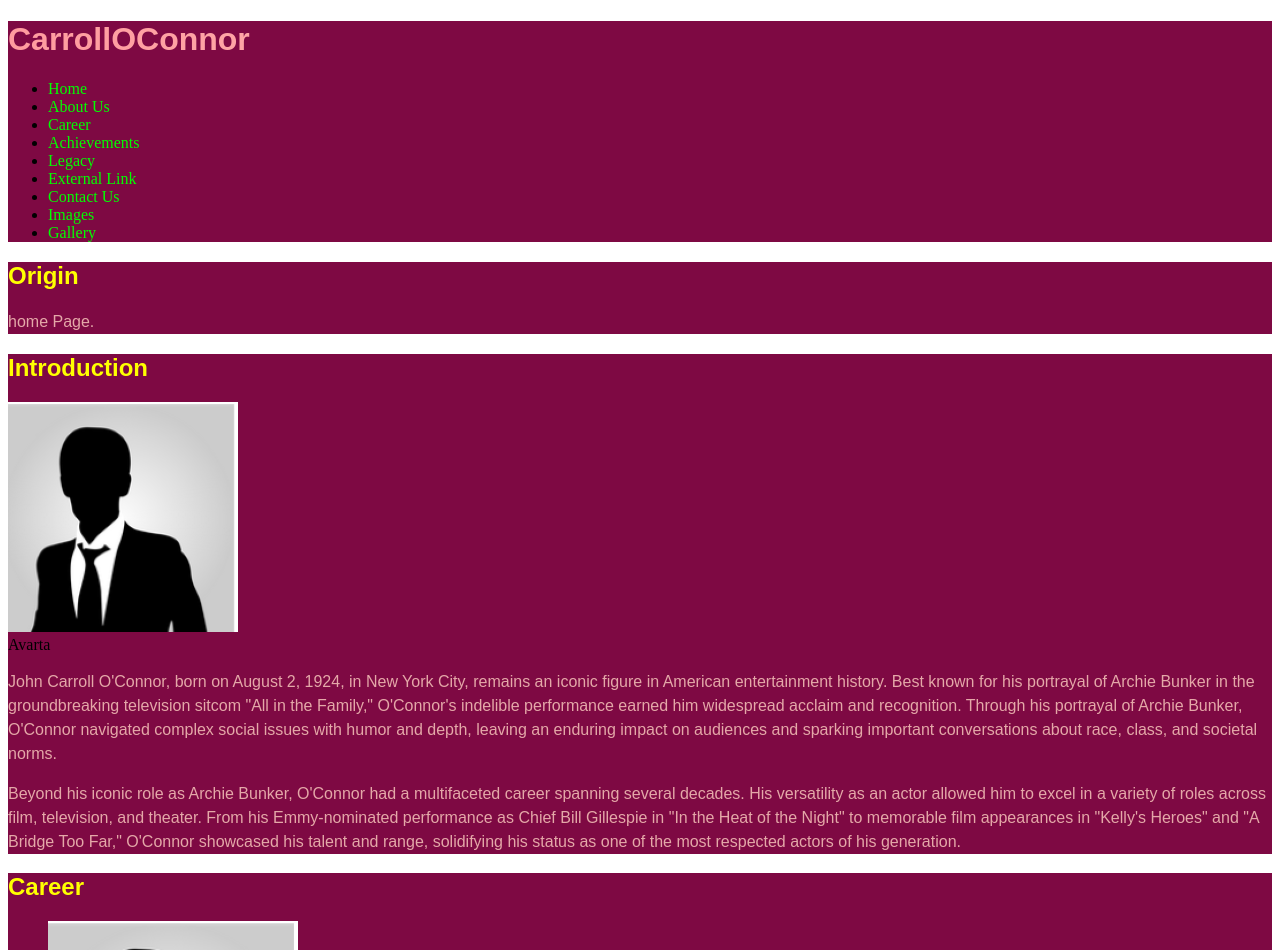
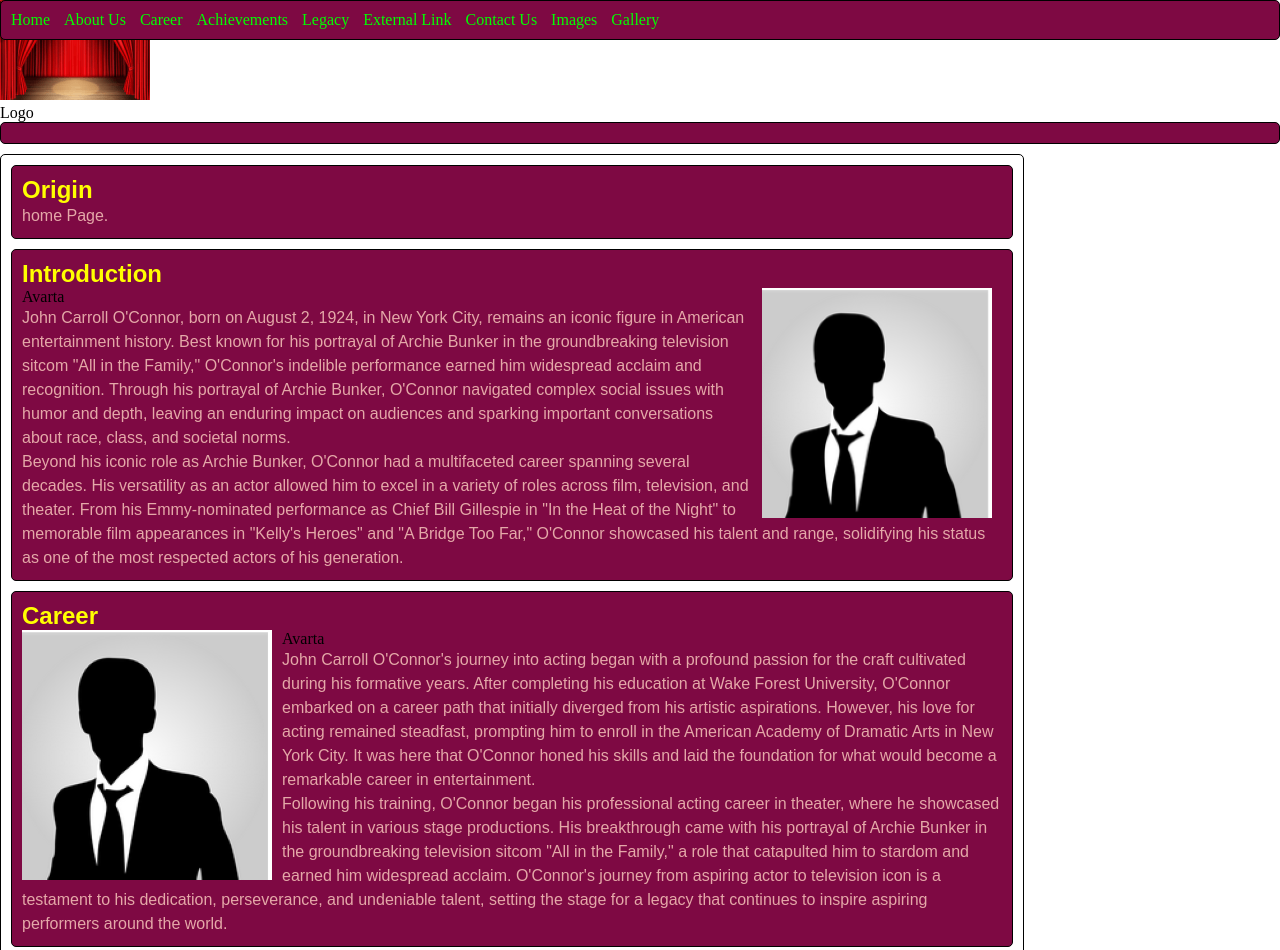
Before and after one commit to Kenny4571/Wed-Desisgn-SP2024, a plain HTML site: page index.html in a window 1280 px wide. Shown: the top 950 px of the page. Drawn offline with Linux system fonts and the light colour scheme.

Commit message:
index.html

```diff
--- /dev/null
+++ b/CSS styles/layout.css
@@ -0,0 +1,78 @@
+* {
+    box-sizing: border-box;
+    margin: 0;
+    padding: 0;
+}
+
+/* Apply border to certain elements for design */
+header,
+nav,
+main,
+section,
+footer {
+    border: 1px solid black;
+    border-radius: 5px;
+    margin-bottom: 10px;
+    padding: 10px;
+}
+
+/* Set the width of the main section to 80% of the viewport width */
+main {
+    width: 80vw;
+}
+
+/* Float the aside to the right */
+aside {
+    float: right;
+    width: 20vw; /* Adjust as needed */
+    position: sticky;
+    top: 0;
+}
+
+/* Float images inside articles alternating between left and right */
+section img {
+    float: left; /* Float left for odd-numbered sections */
+    margin-right: 10px; /* Adjust spacing as needed */
+}
+
+section:nth-child(even) img {
+    float: right; /* Float right for even-numbered sections */
+    margin-left: 10px; /* Adjust spacing as needed */
+}
+
+/* Responsive images */
+figure img {
+    max-width: 100%;
+    height: auto;
+}
+
+/* Positioning the logo */
+header h1 {
+    position: absolute;
+    top: 10px;
+    left: 10px;
+}
+
+/* Styling the navigation menu */
+nav {
+    position: fixed;
+    top: 0;
+    left: 0;
+    background-color: #f8f8f8;
+    padding: 10px;
+    width: 100%;
+    z-index: 1000; /* Ensure nav is on top of other content */
+}
+
+nav ul {
+    list-style: none;
+}
+
+nav ul li {
+    display: inline;
+    margin-right: 10px;
+}
+
+nav ul li a {
+    text-decoration: none;
+}
--- a/CSS styles/styles.css
+++ b/CSS styles/styles.css
@@ -1,3 +1,76 @@
+* {
+    box-sizing: border-box;
+    margin: 0;
+    padding: 0;
+}
+
+header,
+nav,
+main,
+section,
+footer {
+    border: 1px solid black;
+    border-radius: 5px;
+    margin-bottom: 10px;
+    padding: 10px;
+}
+
+main {
+    width: 80vw;
+}
+
+aside {
+    float: right;
+    width: 20vw;
+    position: sticky;
+    top: 0;
+}
+
+section img {
+    float: left;
+    margin-right: 10px;
+}
+
+section:nth-child(even) img {
+    float: right;
+    margin-left: 10px;
+}
+
+figure img {
+    max-width: 100%;
+    height: auto;
+}
+
+/* Positioning the logo */
+header h1 {
+    position: absolute;
+    top: 10px;
+    left: 10px;
+}
+
+nav {
+    position: fixed;
+    top: 0;
+    left: 0;
+    background-color: #f8f8f8;
+    padding: 10px;
+    width: 100%;
+    z-index: 1000;
+}
+
+nav ul {
+    list-style: none;
+}
+
+nav ul li {
+    display: inline;
+    margin-right: 10px;
+}
+
+nav ul li a {
+    text-decoration: none;
+}
+
 header, footer, section, nav {
     background-color: #7e0943;
 }
--- a/index.html
+++ b/index.html
@@ -5,6 +5,7 @@
     <meta charset="UTF-8">
     <meta name="viewport" content="width=device-width, initial-scale=1.0">
     <title>Home</title>
+    <link rel="stylesheet" href="CSS styles/styles.css"> <!-- Link to styles.css -->
     <title>Gallery</title> <!-- Link to favicon -->
 <link rel="apple-touch-icon" sizes="57x57" href="favicon/apple-icon-57x57.png">
 <link rel="apple-touch-icon" sizes="60x60" href="favicon/apple-icon-60x60.png">
@@ -26,9 +27,14 @@
     <link rel="stylesheet" href="CSS styles/styles.css" />
 </head>
 
+<img id="logo" src="images/theater1.gif" alt="theater1">
+
+<figcaption>Logo </figcaption>
+</figure>
+
 <body>
 
-    <header>
+<header>
         <h1>CarrollOConnor</h1>
         <nav>
             <ul>
@@ -105,8 +111,7 @@
             <h2>Contact Us</h2>
 
             <p>For inquiries, please contact us at: <a href="tel:+1234567890">+1 (234) 567-890</a></p>
-            <h2>Avatar Image</h2>
-            <p><a href="images/Screenshot 2024-02-03 175257.png"><img src="images/Screenshot 2024-02-03 175257.png" alt="Visit our website"></a></p>
+
         </section>
 
     </main>
```
Also changed, not shown: images/theater1.gif (added).
